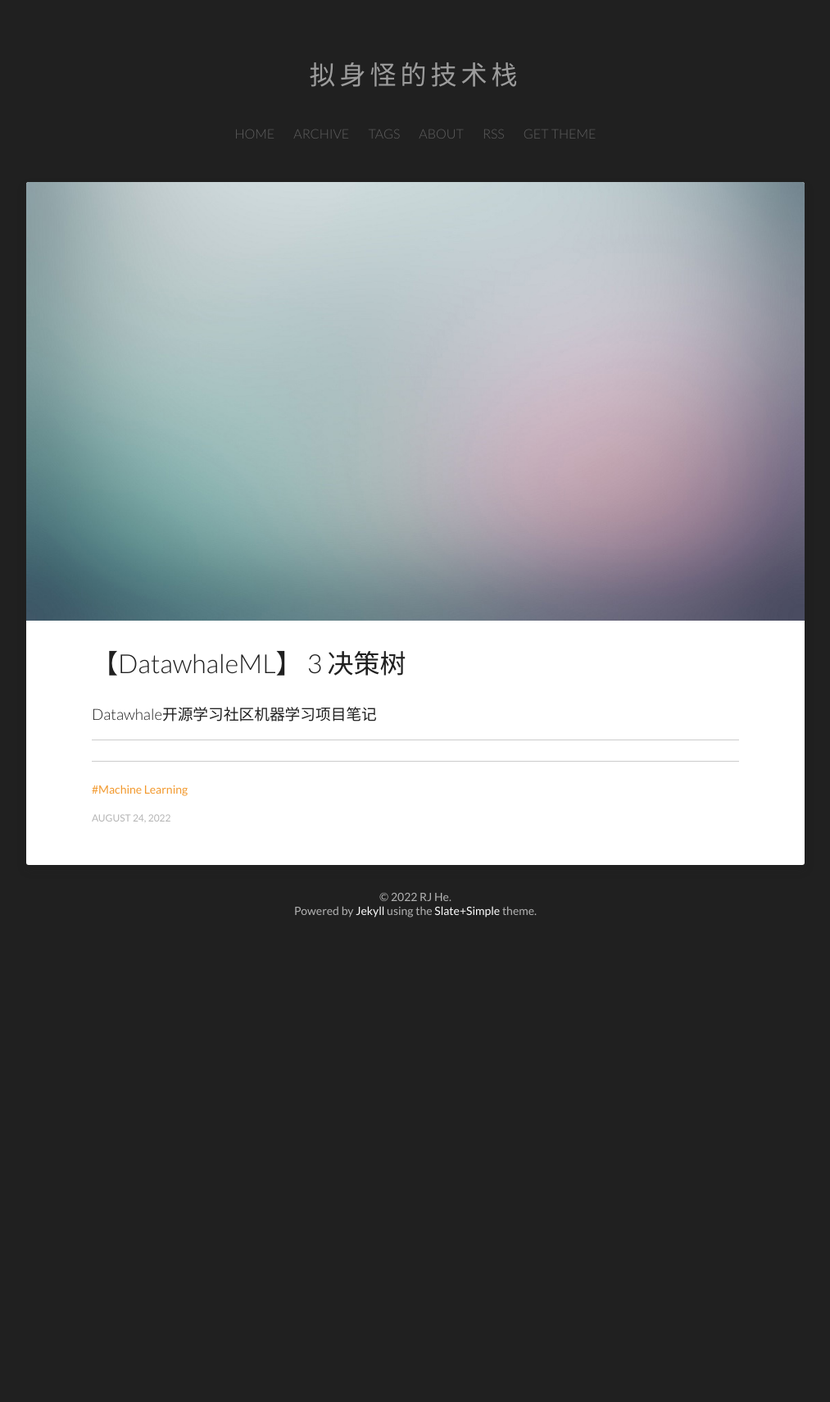
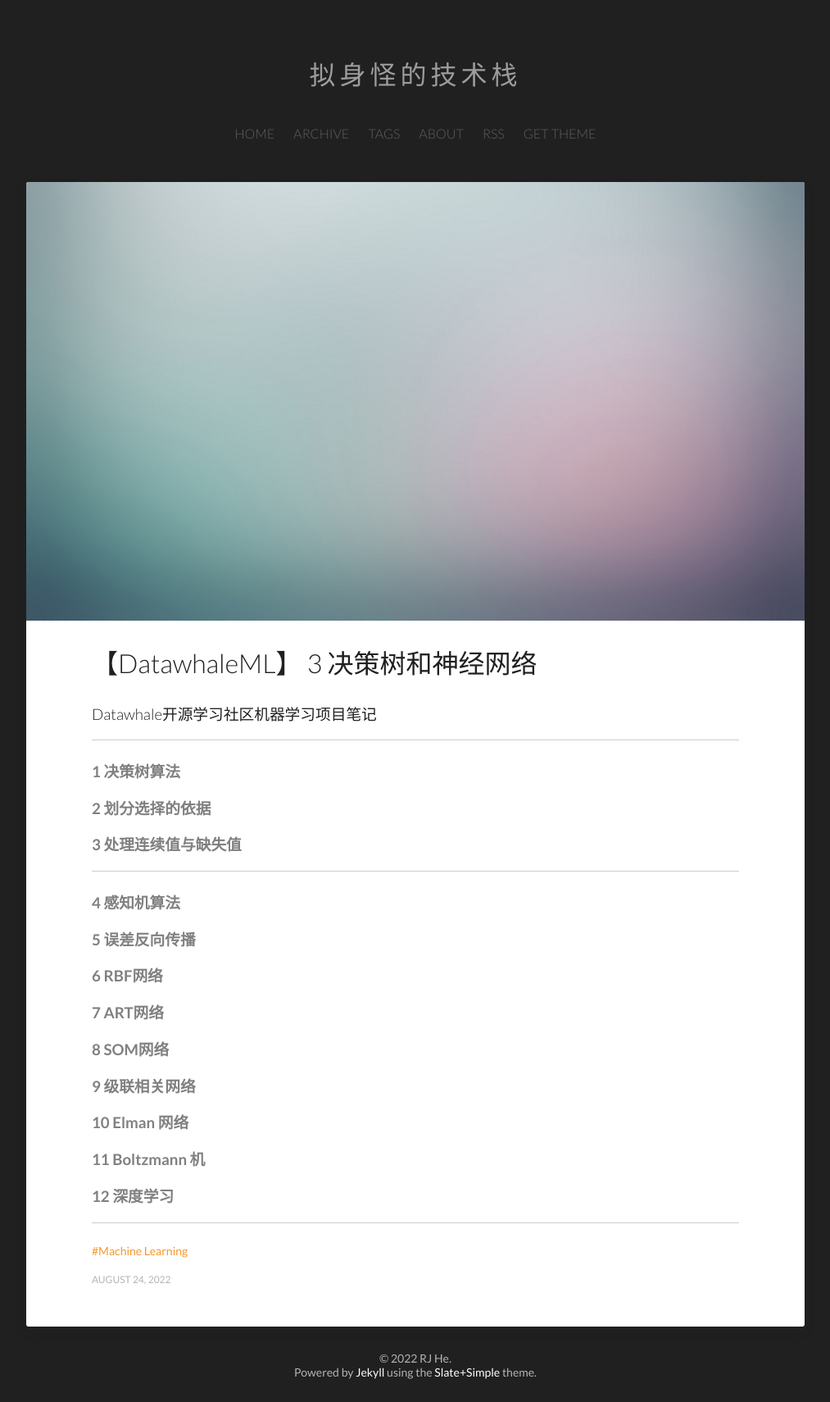
Before and after one commit to hrjtju/hrjtju.github.io, a Jekyll site: the page built from _posts/2022-08-24-DatawhaleML-3.md, in a window 1280 px wide. Shown: the whole page at 82% size, without its empty margins (133-1146 px from the left). Built offline with Jekyll 4.4.1, drawn with Linux system fonts in a browser that asks for light colours; before the commit the page ends 1147 px from its top, so only the background shows below that.

Commit message:
update_multi``

```diff
--- a/_posts/2022-08-24-DatawhaleML-3.md
+++ b/_posts/2022-08-24-DatawhaleML-3.md
@@ -1,10 +1,66 @@
 ---
 layout: post
 categories: posts
-title: 【DatawhaleML】 3 决策树
+title: 【DatawhaleML】 3 决策树和神经网络
 subtitle: Datawhale开源学习社区机器学习项目笔记
 featured-image: /images/2016-11-19/abstract-1.jpg
 tags: [Machine Learning]
 date-string: AUGUST 24, 2022
 
 ---
+
+
+
+### 1 决策树算法
+
+
+
+### 2 划分选择的依据
+
+
+
+### 3 处理连续值与缺失值
+
+
+
+
+
+
+
+---
+
+
+
+### 4 感知机算法
+
+
+
+### 5 误差反向传播
+
+
+
+### 6 RBF网络
+
+
+
+### 7 ART网络
+
+
+
+### 8 SOM网络
+
+
+
+### 9 级联相关网络
+
+
+
+### 10 Elman 网络
+
+
+
+### 11 Boltzmann 机
+
+
+
+### 12 深度学习
```
Also changed, not shown: _posts/2022-08-29-DatawhaleML-4.md (added, +14 -0 lines), images/2022-08-13/image-20220824172748210.png (added), images/2022-08-13/image-20220824172846278.png (added), images/2022-08-13/image-20220824172916847.png (added).
